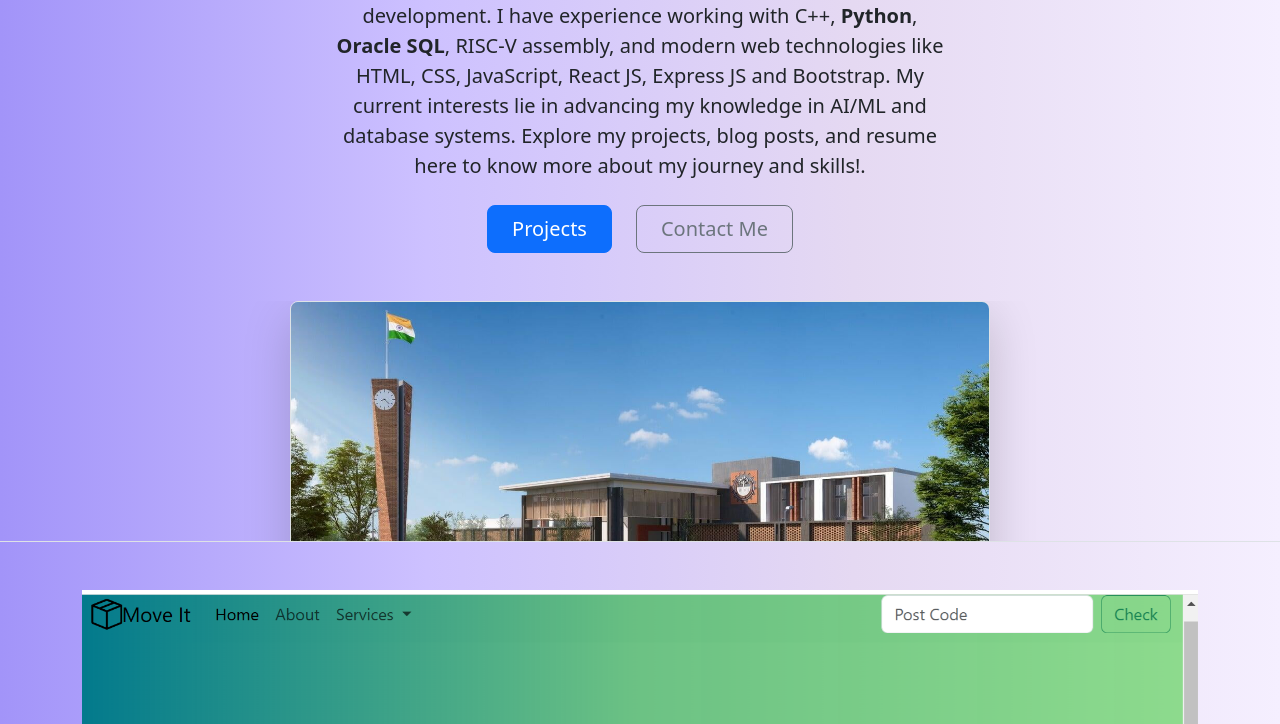
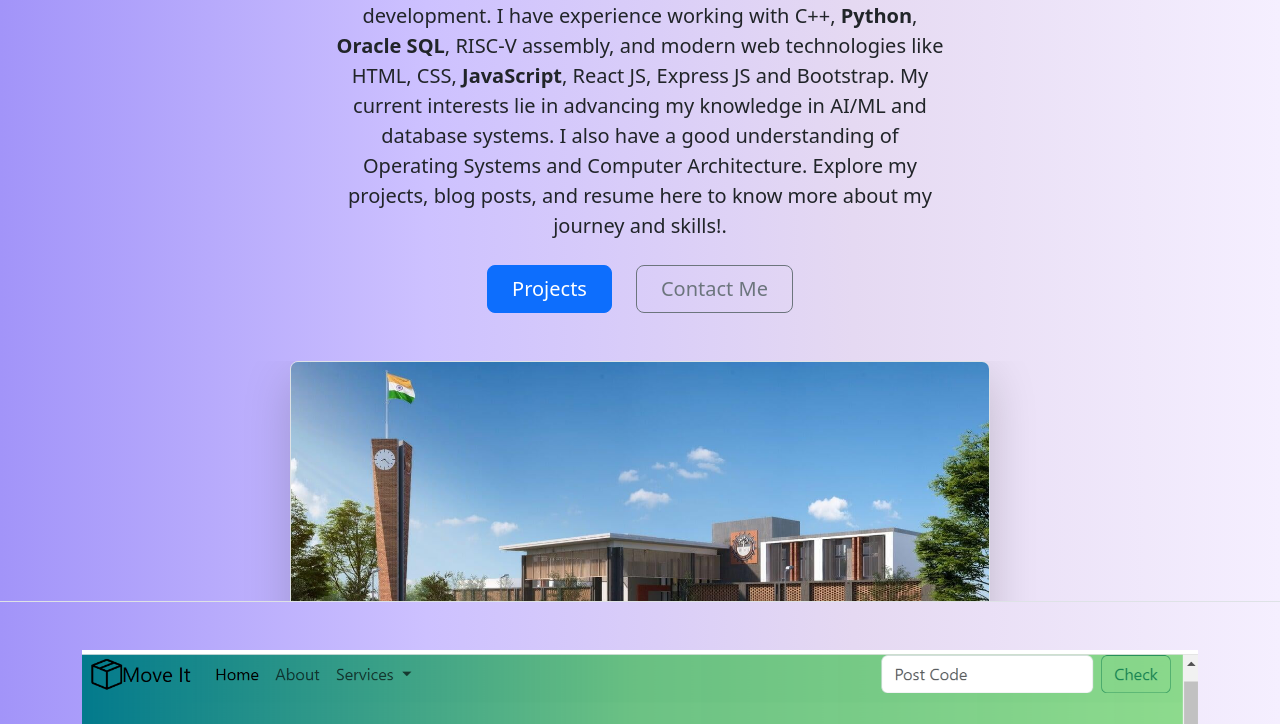
Before and after one commit to aditya-kumar-seth/project, a plain HTML site: page index.html in a window 1280 px wide. Shown: the part 376-1100 px from the top of the page. Drawn offline with nearby package versions, Linux system fonts and the light colour scheme.

Commit message:
Update index.html

```diff
--- a/index.html
+++ b/index.html
@@ -61,7 +61,7 @@
               <p class="lead mb-4">Hi! I’m a <b>third-year computer science</b> student at
                  <b>IIIT Kurnool</b>,<br/>
                  <img src="./image.png"width="100" height="90" alt="college logo"/><br/>
-                 skilled in Machine Learning, programming and web development. I have experience working with <b>C++, <b>Python</b>, <b>Oracle SQL</b>,  RISC-V assembly, and modern web technologies like HTML, CSS, JavaScript, React JS, Express JS and Bootstrap</b>. My current interests lie in advancing my knowledge in <b>AI/ML and database systems</b>. Explore my projects, blog posts, and resume here to know more about my journey and skills!.
+                 skilled in<b>Machine Learning</b> , <b>programming</b> and web development. I have experience working with <b>C++, <b>Python</b>, <b>Oracle SQL</b>,  RISC-V assembly, and modern web technologies like HTML, CSS, <b>JavaScript</b>, React JS, Express JS and Bootstrap</b>. My current interests lie in advancing my knowledge in <b>AI/ML and database systems</b>. I also have a good understanding of <b>Operating Systems</b> and Computer Architecture. Explore my projects, blog posts, and resume here to know more about my journey and skills!.
             </p>
               <div class="d-grid gap-2 d-sm-flex justify-content-sm-center mb-5">
                 <a href="https://github.com/aditya-kumar-seth"><button type="button" class="btn btn-primary btn-lg px-4 me-sm-3"
```
